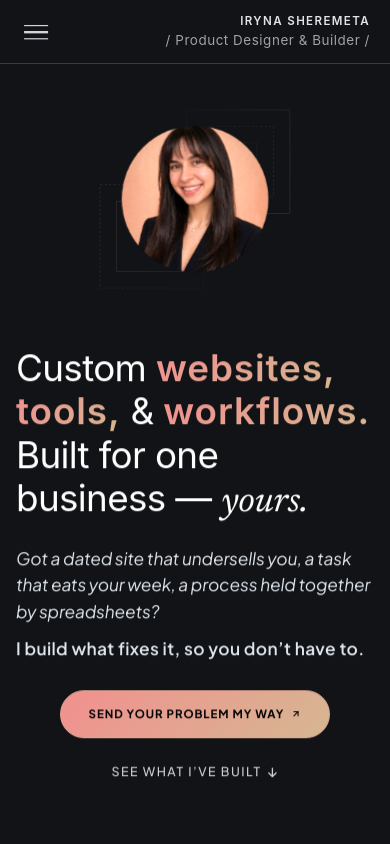
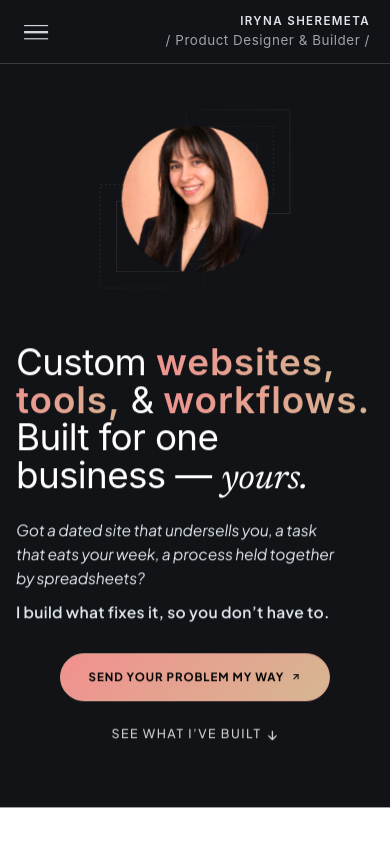
Before and after one commit to Irene2828/porfoliojuly, a Next.js app: page / in a window 390 px wide. Shown: the top 844 px of the page. Built offline with nearby package versions, Linux system fonts and the light colour scheme; no server answers; the database is empty.

Commit message:
Adjust mobile hero layout: tighten headline line spacing, lift content closer to image, reduce body text size

```diff
--- a/src/app/index.css
+++ b/src/app/index.css
@@ -510,7 +510,7 @@ h1, h2, h3, h4, h5, h6 {
     font-size: clamp(2.22rem, 11.18vw, 4.14rem) !important; /* +20% headline size on mobile */
     font-weight: 400 !important;
     letter-spacing: -0.02em !important;
-    line-height: 1.205 !important; /* +10% larger line spacing */
+    line-height: 1.02 !important; /* line spacing 20% less */
     max-width: 100% !important;
     color: rgba(255, 255, 255, 0.8) !important;
     -webkit-text-fill-color: rgba(255, 255, 255, 0.8) !important;
@@ -540,7 +540,7 @@ h1, h2, h3, h4, h5, h6 {
     white-space: nowrap !important;
     max-width: 100% !important;
     font-size: inherit !important;
-    line-height: 1.205 !important; /* +10% larger line spacing */
+    line-height: 1.02 !important; /* line spacing 20% less */
     text-align: left !important;
     align-self: flex-start !important;
     margin: 0 !important;
@@ -1416,7 +1416,7 @@ h1, h2, h3, h4, h5, h6 {
   /* Lower headline, body, and CTAs - centered on mobile */
   .v2-theme .hero-content {
     order: 1 !important;
-    margin-top: 1.4rem !important; /* spacing cut further from 1.62rem */
+    margin-top: 1.26rem !important; /* lifted 10% closer to image from 1.4rem */
     width: 100% !important;
     display: flex !important;
     flex-direction: column !important;
@@ -1451,7 +1451,7 @@ h1, h2, h3, h4, h5, h6 {
 
   .v2-theme .hero-frame-paragraph {
     font-family: var(--font-body) !important;
-    font-size: 17.33px !important; /* +10% text size */
+    font-size: 15.6px !important; /* -10% text size from 17.33px */
     font-weight: 400 !important;
     color: #dfe6ee !important;
     -webkit-text-fill-color: #dfe6ee !important;
@@ -1468,7 +1468,7 @@ h1, h2, h3, h4, h5, h6 {
   .hero-body-mobile,
   .hero-body-mobile-text {
     font-family: var(--font-body) !important;
-    font-size: 17.33px !important; /* +10% text size */
+    font-size: 15.6px !important; /* -10% text size from 17.33px */
     font-weight: 400 !important;
     font-style: italic !important;
     color: #dfe6ee !important;
--- a/src/app/v2/components/HeroV2.tsx
+++ b/src/app/v2/components/HeroV2.tsx
@@ -184,7 +184,7 @@ export default function HeroV2() {
           .hero-body-mobile,
           .hero-body-mobile-text {
             font-family: var(--font-body) !important;
-            font-size: 17.33px !important; /* +10% text size */
+            font-size: 15.6px !important; /* -10% text size from 17.33px */
             font-weight: 400 !important;
             font-style: italic !important;
             color: #dfe6ee !important;
@@ -238,28 +238,28 @@ export default function HeroV2() {
           }
           .v2-theme .hero-content,
           .hero-content {
-            margin-top: 1.4rem !important; /* spacing cut further from 1.62rem */
+            margin-top: 1.26rem !important; /* lifted 10% closer to image from 1.4rem */
           }
           .v2-theme .hero-container,
           .hero-container {
-            gap: 0.35rem !important; /* spacing cut further from 0.45rem */
+            gap: 0.315rem !important; /* lifted 10% closer to image from 0.35rem */
           }
           .v2-theme .hero-statement,
           .hero-statement,
           .v2-theme .headline-mobile,
           .headline-mobile {
             font-size: clamp(2.82rem, 12.77vw, 4.18rem) !important; /* +20% mobile hero headline */
-            line-height: 1.15 !important;
+            line-height: 1.02 !important; /* line spacing 20% less */
           }
           .v2-theme .headline-mobile,
           .headline-mobile {
-            line-height: 1.18 !important;
+            line-height: 1.02 !important;
             gap: 0px !important;
           }
           .v2-theme .headline-mobile .headline-line,
           .headline-mobile .headline-line {
             display: block !important;
-            line-height: 1.18 !important;
+            line-height: 1.02 !important;
             font-size: 1em !important;
             margin: 0 !important;
             padding: 0 !important;
@@ -268,7 +268,7 @@ export default function HeroV2() {
           .v2-theme .headline-mobile .headline-line *,
           .headline-mobile .headline-line * {
             display: inline !important;
-            line-height: 1.18 !important;
+            line-height: 1.02 !important;
             font-size: 1em !important;
             margin: 0 !important;
             padding: 0 !important;
@@ -498,7 +498,7 @@ export default function HeroV2() {
                   </span>
 
                   {/* Mobile Headline (4 lines, left-aligned) */}
-                  <span className="headline-mobile" style={{ gap: '0px', lineHeight: 1.18 }}>
+                  <span className="headline-mobile" style={{ gap: '0px', lineHeight: 1.02 }}>
                     <span className="headline-line">
                       <span className="headline-mobile-light">Custom</span>{' '}
                       <strong className="headline-mobile-accent">websites,</strong>
```
